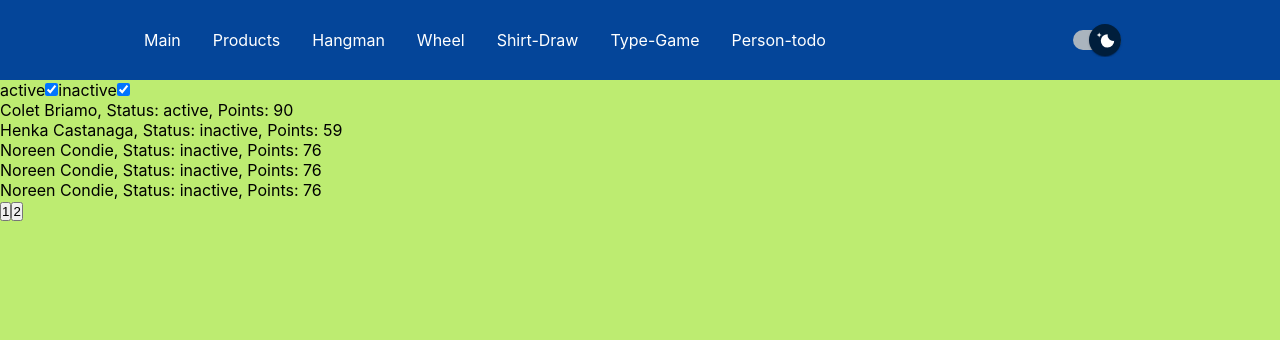
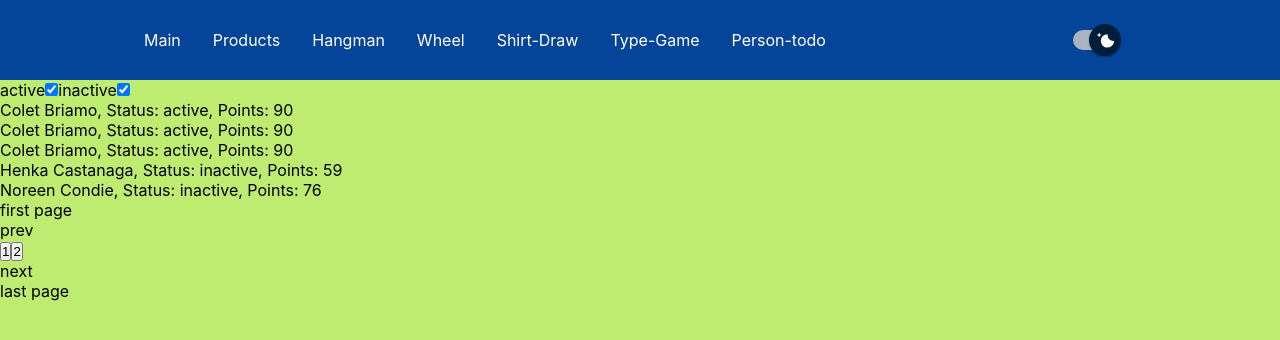
Before and after one commit to TornikeZhizhi/React-sumNew, a React (Create React App) app: page /tic-tac in a window 1280 px wide. Shown: the top 340 px of the page. Built offline with nearby package versions, Linux system fonts and the light colour scheme; no server answers; a web font is replaced by a local one.

Commit message:
add indexis

```diff
--- a/src/Components/TicTac/TicTac.js
+++ b/src/Components/TicTac/TicTac.js
@@ -3,6 +3,28 @@ import React, { useState, useEffect } from "react";
 // Components in reverse order of above
 
 const userDataList = [
+  {
+    full_name: "Colet Briamo",
+    status: "active",
+    points: 90,
+    gender: "Male",
+    mail: "cbriamo0@ucoz.ru",
+    mobile_numbers: "595 30 40 59",
+    id_number: 11784188,
+    address: "7 Banding Court",
+    birth_day: "8/20/2004",
+  },
+  {
+    full_name: "Colet Briamo",
+    status: "active",
+    points: 90,
+    gender: "Male",
+    mail: "cbriamo0@ucoz.ru",
+    mobile_numbers: "595 30 40 59",
+    id_number: 11784188,
+    address: "7 Banding Court",
+    birth_day: "8/20/2004",
+  },
   {
     full_name: "Colet Briamo",
     status: "active",
@@ -107,7 +129,30 @@ const TicTac = ({ data }) => {
   const handlePageChange = (page) => {
     setCurrentPage(page);
   };
-
+  const nextHandler = () => {
+    setCurrentPage((prev) => {
+      if (totalPages > prev) {
+        return prev + 1;
+      } else {
+        return totalPages;
+      }
+    });
+  };
+  const prevHandler = () => {
+    setCurrentPage((prev) => {
+      if (prev > 1) {
+        return prev - 1;
+      } else {
+        return 1;
+      }
+    });
+  };
+  const lastPageHandler = () => {
+    setCurrentPage(totalPages);
+  };
+  const firstPageHandler = () => {
+    setCurrentPage(1);
+  };
   useEffect(() => {
     setCurrentPage(1); // Reset current page when data or checkboxes change
   }, []);
@@ -143,6 +188,8 @@ const TicTac = ({ data }) => {
 
       {/* Pagination buttons */}
       <div>
+        <div onClick={firstPageHandler}>first page</div>
+        <div onClick={prevHandler}>prev</div>
         {Array.from({ length: totalPages }, (_, index) => index + 1).map(
           (page) => (
             <button key={page} onClick={() => handlePageChange(page)}>
@@ -150,6 +197,8 @@ const TicTac = ({ data }) => {
             </button>
           )
         )}
+        <div onClick={nextHandler}>next</div>
+        <div onClick={lastPageHandler}>last page</div>
       </div>
     </div>
   );
```
